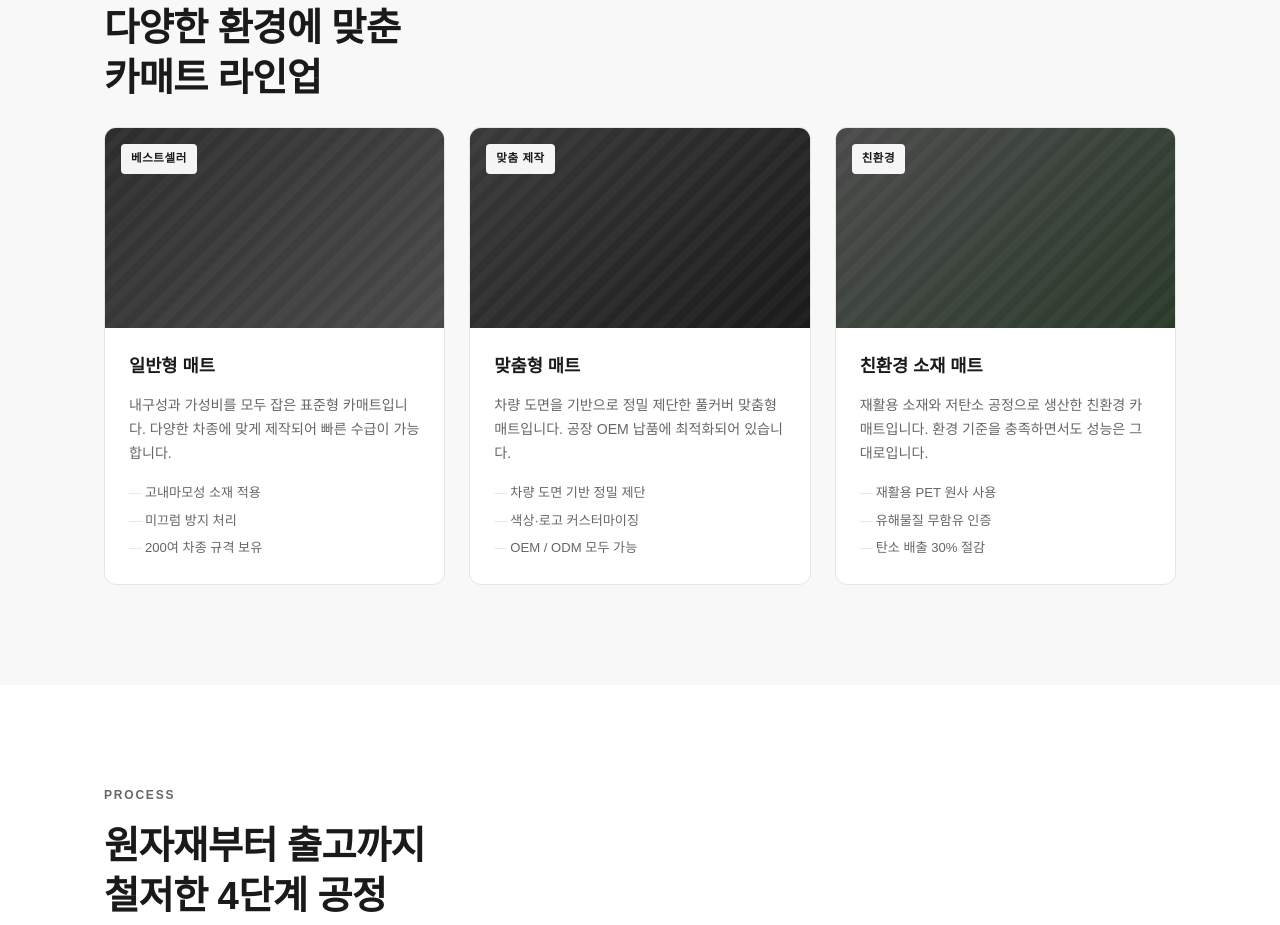
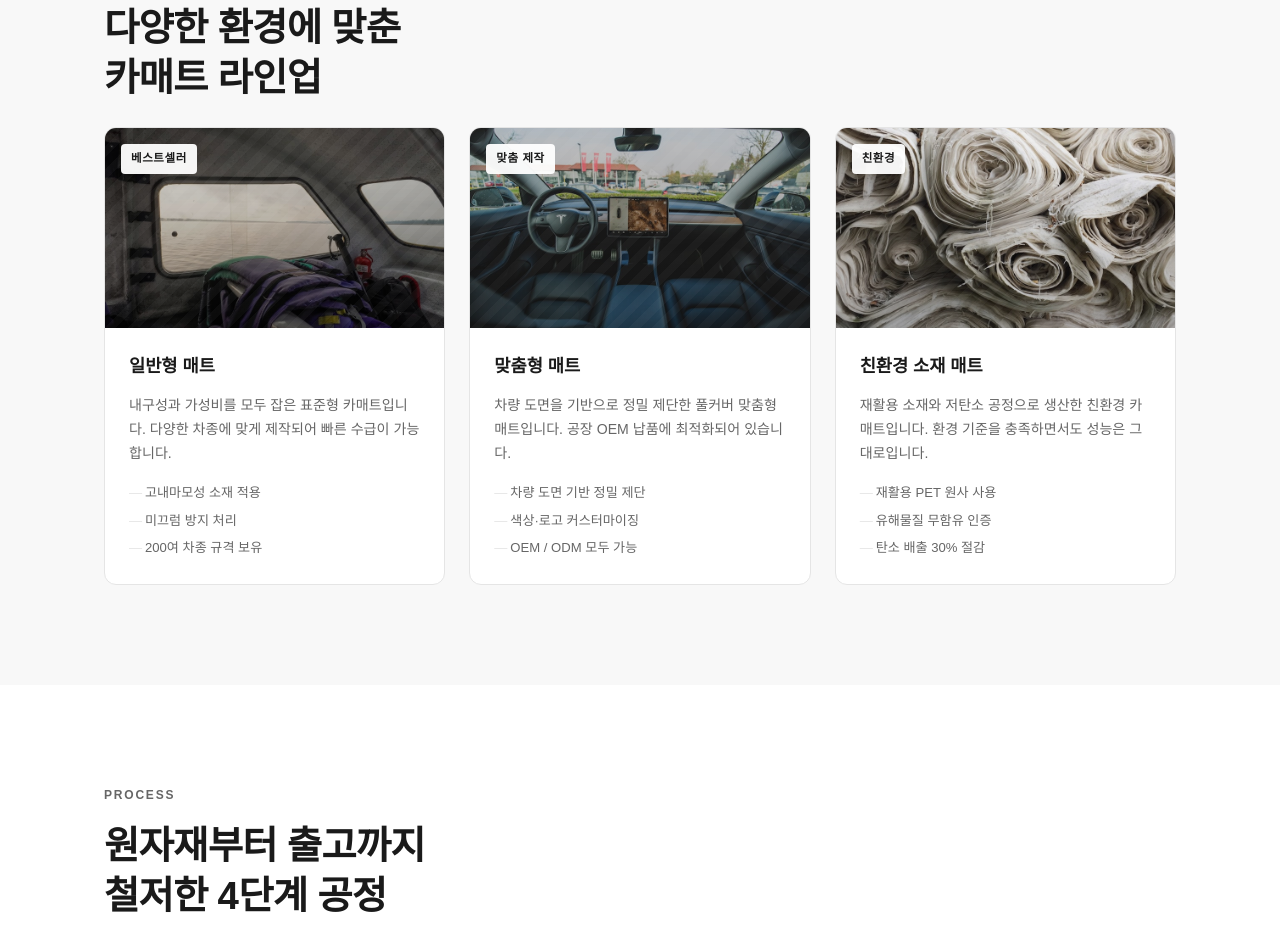
Before and after one commit to wotjr2631-cyber/carmat-website, a plain HTML site: page index.html in a window 1280 px wide. Shown: the part 1617-2542 px from the top of the page. Drawn offline with Linux system fonts and the light colour scheme.

Commit message:
제품 카드 실제 이미지 적용 (로컬 저장)

```diff
--- a/style.css
+++ b/style.css
@@ -329,13 +329,19 @@
 }
 
 .product-img-1 {
-  background: linear-gradient(135deg, #2d2d2d 0%, #4a4a4a 100%);
+  background:
+    linear-gradient(to bottom, rgba(0,0,0,0.15) 0%, rgba(0,0,0,0.35) 100%),
+    url('images/product-standard.jpg') center/cover no-repeat;
 }
 .product-img-2 {
-  background: linear-gradient(135deg, #3a3a3a 0%, #1a1a1a 100%);
+  background:
+    linear-gradient(to bottom, rgba(0,0,0,0.15) 0%, rgba(0,0,0,0.4) 100%),
+    url('images/product-custom.jpg') center/cover no-repeat;
 }
 .product-img-3 {
-  background: linear-gradient(135deg, #4a4a4a 0%, #2a3a2a 100%);
+  background:
+    linear-gradient(to bottom, rgba(0,0,0,0.05) 0%, rgba(0,0,0,0.25) 100%),
+    url('images/product-eco.jpg') center/cover no-repeat;
 }
 
 .product-img::after {
```
Also changed, not shown: images/product-custom.jpg (added), images/product-eco.jpg (added), images/product-standard.jpg (added).
